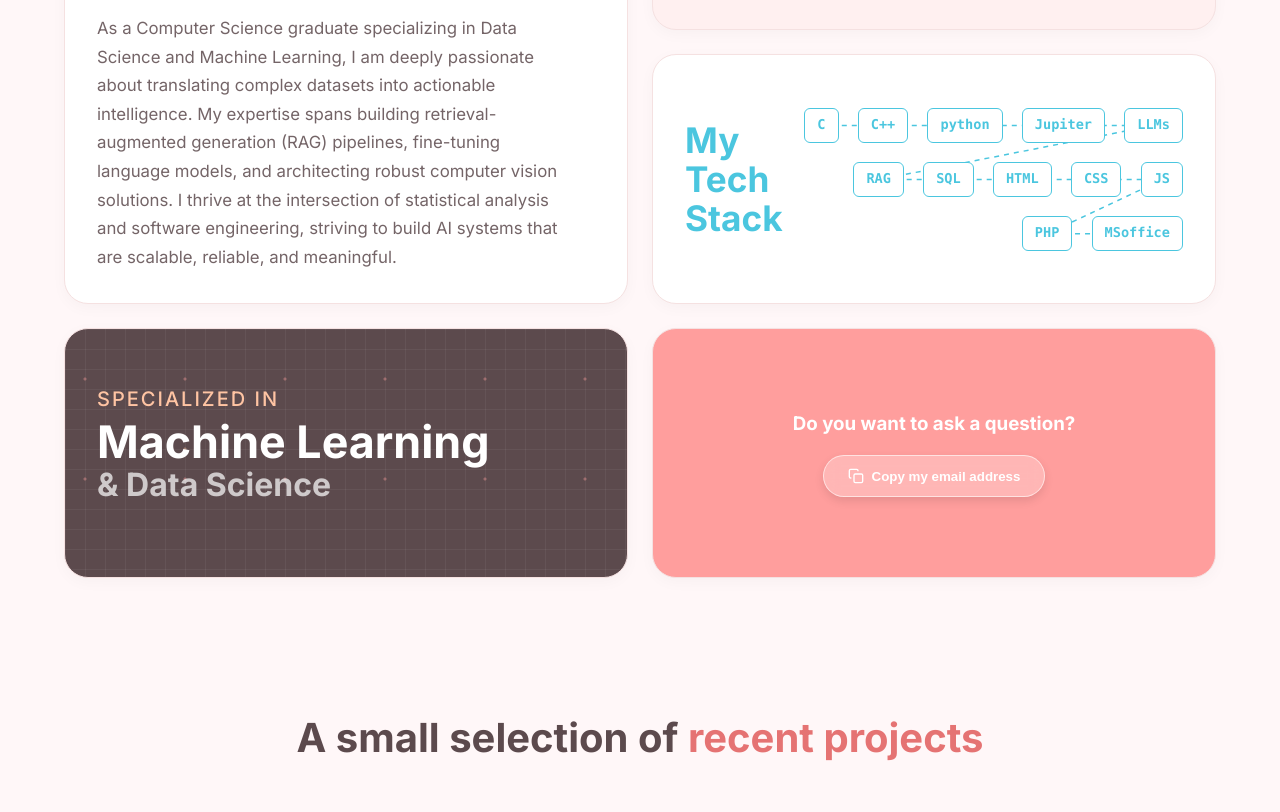
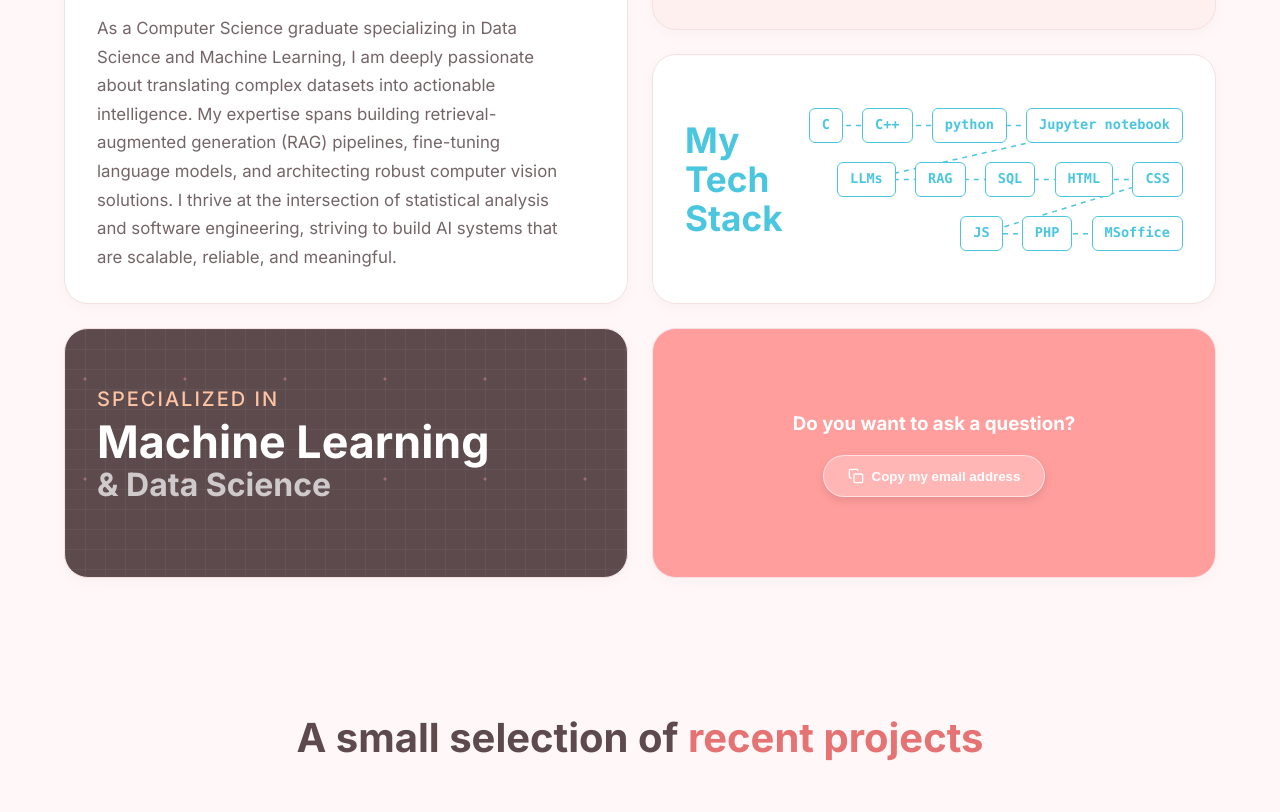
Before and after one commit to Cherryberry112/Portfolio-, a plain HTML site: page index.html in a window 1280 px wide. Shown: the part 1647-2459 px from the top of the page. Drawn offline with Linux system fonts and the light colour scheme.

Commit message:
Update index.html

```diff
--- a/index.html
+++ b/index.html
@@ -203,7 +203,7 @@
                 <span class="code-chip">C</span>
                 <span class="code-chip">C++</span>
                 <span class="code-chip">python</span>
-                <span class="code-chip">Jupiter</span>
+                <span class="code-chip">Jupyter notebook</span>
                 <span class="code-chip">LLMs</span>
                 <span class="code-chip">RAG</span>
                 <span class="code-chip">SQL</span>
```
